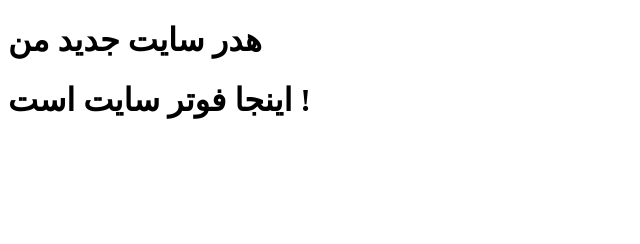
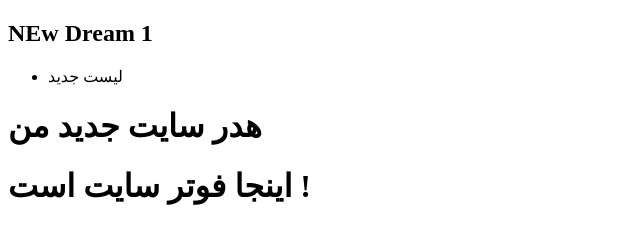
Before and after one commit to milad0211/test-shop, a plain HTML site: page index.html in a window 1280 px wide. Shown: the whole page, without its empty margins (0-640 px from the left). Drawn offline with Linux system fonts and the light colour scheme.

Commit message:
Creat H2 & UL

```diff
--- a/index.html
+++ b/index.html
@@ -9,7 +9,12 @@
 <body>
 
     <head>
+        <h2>NEw Dream 1</h2>
+        <ul>
+            <li>لیست جدید</li>
+        </ul>
         <h1>
+
             هدر سایت جدید من
         </h1>
     </head>
```
